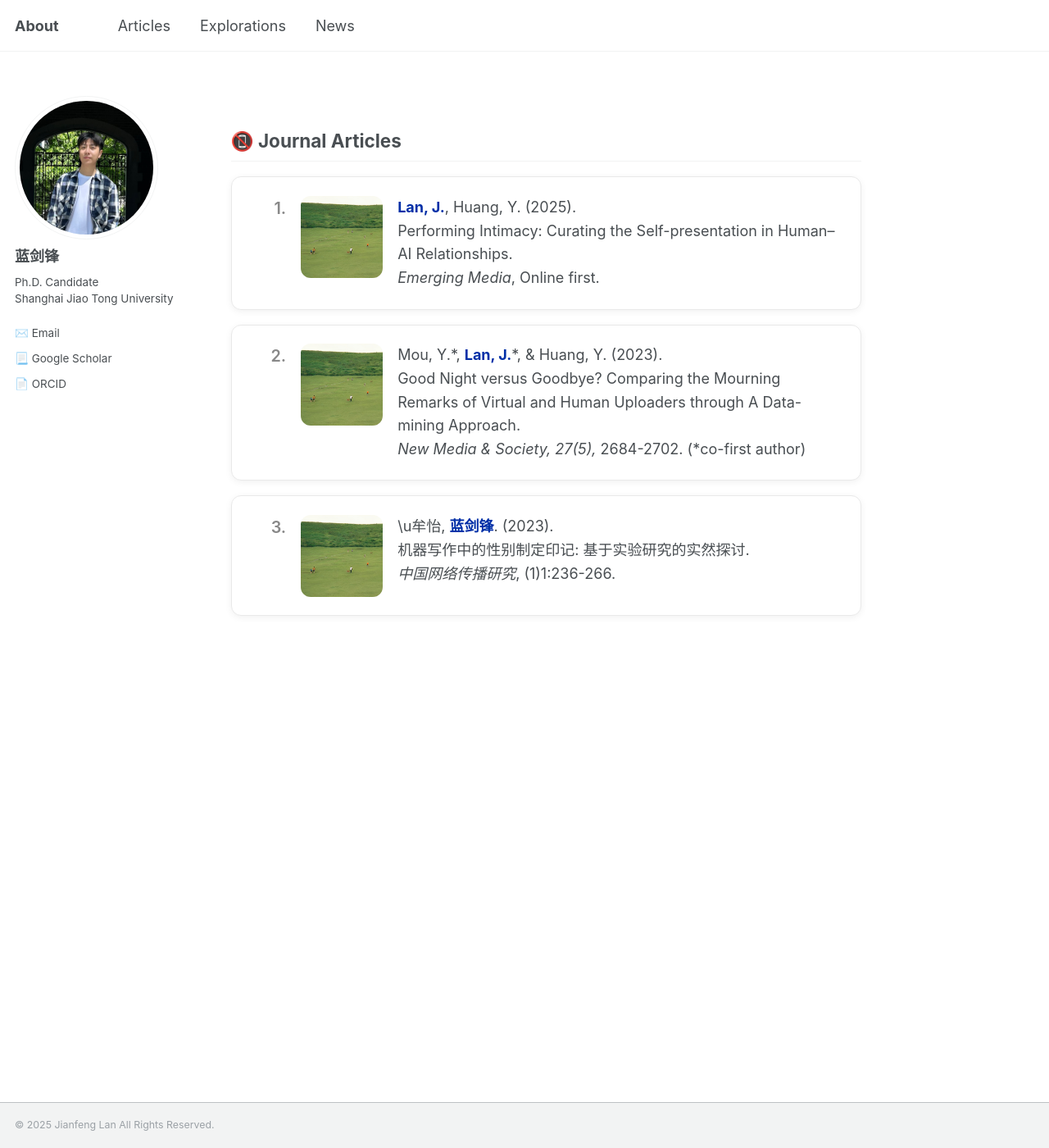
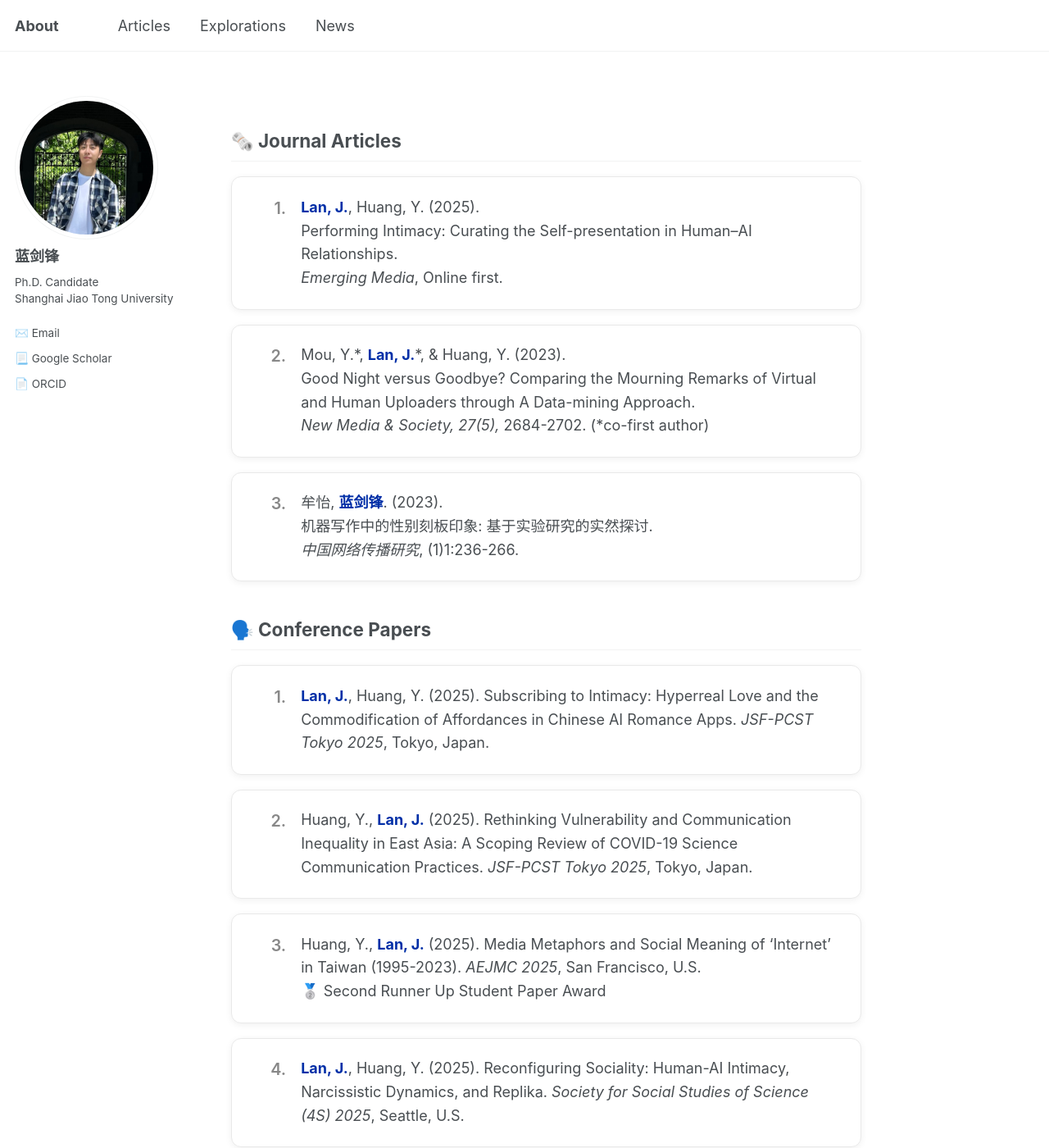
Before and after one commit to jianfenglan/jianfenglan.github.io, a Jekyll site: the page built from articles.md, in a window 1280 px wide and 1400 px high. Shown: the whole window at 82% size. Built offline with Jekyll 4.4.1, drawn with Linux system fonts in a browser that asks for light colours; some of the changed text lies outside the part shown.

Commit message:
Update articles.md

```diff
--- a/articles.md
+++ b/articles.md
@@ -46,16 +47,12 @@
     text-align: right;
 }
 
-.publication-thumb {
-    width: 100px;
-    height: 100px;
-    border-radius: 12px;
-    object-fit: cover;
-    flex-shrink: 0;
-}
-
 .publication-content {
     flex: 1;
+    min-width: 0;
+    word-wrap: break-word;
+    overflow-wrap: break-word;
+    word-break: break-word;
 }
 
 .my-name {
@@ -100,32 +100,55 @@
 }
 </style>
 
-<h2>📵 Journal Articles</h2>
+<h2>🗞️ Journal Articles</h2>
 <div class="publication-list">
-  <div class="publication-card" data-detail="test 📄️ 读阅原文: https://journals.sagepub.com/doi/10.1177/27523543251334157">
-    <img src="/images/Nara.jpg" alt="cover image" class="publication-thumb">
+  <div class="publication-card" data-detail="test Read at 👉🏻: https://journals.sagepub.com/doi/10.1177/27523543251334157">
     <div class="publication-content">
       <span class="my-name">Lan, J.</span>, Huang, Y. (2025).<br>
       Performing Intimacy: Curating the Self-presentation in Human–AI Relationships.<br>
       <em>Emerging Media</em>, Online first.
     </div>
   </div>
-  <div class="publication-card" data-detail="test 📄️ 读阅原文: https://journals.sagepub.com/doi/abs/10.1177/14614448231212822">
-    <img src="/images/Nara.jpg" alt="cover image" class="publication-thumb">
+  <div class="publication-card" data-detail="test Read at 👉🏻: https://journals.sagepub.com/doi/abs/10.1177/14614448231212822">
     <div class="publication-content">
       Mou, Y.*, <span class="my-name">Lan, J.</span>*, & Huang, Y. (2023).<br>
       Good Night versus Goodbye? Comparing the Mourning Remarks of Virtual and Human Uploaders through A Data-mining Approach.<br>
       <em>New Media & Society, 27(5),</em> 2684-2702. (*co-first author)
     </div>
   </div>
-  <div class="publication-card" data-detail="test 📄️ 读阅原文: https://kns.cnki.net/kcms2/article/abstract?v=GkDm8A2i92VBZr4Pc9BCTuftHqtLSYVDs72W7FTmGxfw4EkljcxhCMJY_PXcoDUDbJ0UkadB4B8hs0ghaGbIOCDOSUwR5f8KMwCl92uzmX0HhWtKIAC87IOwIsbZroyTNq30gq8ntLqBK7PKGLf8ZPzN9GvOLRd9t6O4RiLs7zE=&uniplatform=NZKPT">
-    <img src="/images/Nara.jpg" alt="cover image" class="publication-thumb">
+  <div class="publication-card" data-detail="test ">
     <div class="publication-content">
-            \u牟怡, <span class="my-name">蓝剑锋</span>. (2023).<br>
-      机器写作中的性别制定印记: 基于实验研究的实然探讨.<br>
+            牟怡, <span class="my-name">蓝剑锋</span>. (2023).<br>
+      机器写作中的性别刻板印象: 基于实验研究的实然探讨.<br>
       <em>中国网络传播研究</em>, (1)1:236-266.
     </div>
   </div>
+</div>
+
+<h2>🗣️ Conference Papers</h2>
+<div class="publication-list">
+  <div class="publication-card" data-detail="test">
+    <div class="publication-content"><span class="my-name">Lan, J.</span>, Huang, Y. (2025). Subscribing to Intimacy: Hyperreal Love and the Commodification of Affordances in Chinese AI Romance Apps. <em>JSF-PCST Tokyo 2025</em>, Tokyo, Japan. </div></div>
+  <div class="publication-card" data-detail="test">
+    <div class="publication-content">Huang, Y., <span class="my-name">Lan, J.</span> (2025). Rethinking Vulnerability and Communication Inequality in East Asia: A Scoping Review of COVID-19 Science Communication Practices.  <em>JSF-PCST Tokyo 2025</em>, Tokyo, Japan. </div></div>
+  <div class="publication-card" data-detail="test">
+    <div class="publication-content">Huang, Y., <span class="my-name">Lan, J.</span> (2025). Media Metaphors and Social Meaning of ‘Internet’ in Taiwan (1995-2023). <em>AEJMC 2025</em>, San Francisco, U.S. <br>🥈 Second Runner Up Student Paper Award</div></div>
+  <div class="publication-card" data-detail="test">
+    <div class="publication-content"><span class="my-name">Lan, J.</span>, Huang, Y. (2025). Reconfiguring Sociality: Human-AI Intimacy, Narcissistic Dynamics, and Replika. <em>Society for Social Studies of Science (4S) 2025</em>, Seattle, U.S.</div></div>
+  <div class="publication-card" data-detail="test">
+    <div class="publication-content">Mou, Y., Li, J., <span class="my-name">Lan, J.</span> (2025). A Cross-Cultural Diachronic Examination of Audiences’ Attitudes Toward Digital Immortality in Science Fiction. <em>IAMCR 2025</em>, Singapore.</div></div>
+  <div class="publication-card" data-detail="test">
+    <div class="publication-content"><span class="my-name">Lan, J.</span>, Huang Y. (2025). Love the Way You Are: Examine the Attribute of Human-AI Intimate Relationships. <em>75th ICA Annual Conference</em>, Denver, U.S.</div></div>
+  <div class="publication-card" data-detail="test">
+    <div class="publication-content">Mou, Y., <span class="my-name">Lan, J.</span>, Lu, J., Wang, J. (2024). Emerging Media Use and Acceptance of Digital Immortality: A Cluster Analysis among Chinese Young Generations. <em>NCA 2024</em>, New Orleans, U.S.</div></div>
+  <div class="publication-card" data-detail="test">
+    <div class="publication-content">Jin, Q., <span class="my-name">Lan, J.</span>, Lin, Z. (2024). Share My Face: Understanding Privacy Paradox and Third-person Effect of Artificial Intelligence Generated Content (AIGC) Applications. <em>74th ICA Annual Conference</em>, Gold Coast, Australia.</div></div>
+  <div class="publication-card" data-detail="test">
+    <div class="publication-content"><span class="my-name">Lan, J.</span>, Huang Y., Mou Y. (2024). Examining the Impact of Social Media Use on Chinese Male Adolescent’s Body Image: A Cross-platform Perspective. <em>74th ICA Annual Conference</em>, Gold Coast, Australia.</div></div>
+  <div class="publication-card" data-detail="test">
+    <div class="publication-content"><span class="my-name">Lan, J.</span>, Huang, Y. (2023). Performing Intimacy: Curating the Self- presentation in Human–AI Relationships. <em>the First Hongyi Forum</em>, Chongqing, China.<br>🥉 Third Place Award</div></div>
+  <div class="publication-card" data-detail="test">
+    <div class="publication-content"><span class="my-name">Lan, J.</span>, Mou, Y., Huang, Y. (2023). Good Night versus Goodbye? Comparing the Mourning Remarks of Virtual and Human Uploaders through A Data-mining Approach. <em>73rd ICA Annual Conference</em>, Toronto, Canada.</div></div>
 </div>
 
 <!-- Modal -->
```
Also changed, not shown: other parts of articles.md (+4 -0 lines).
